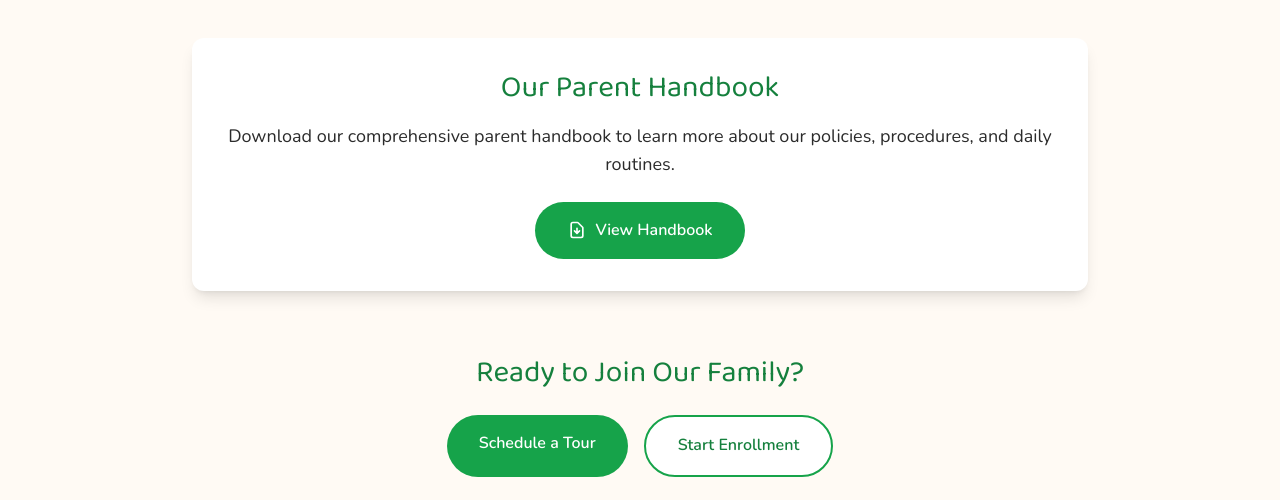
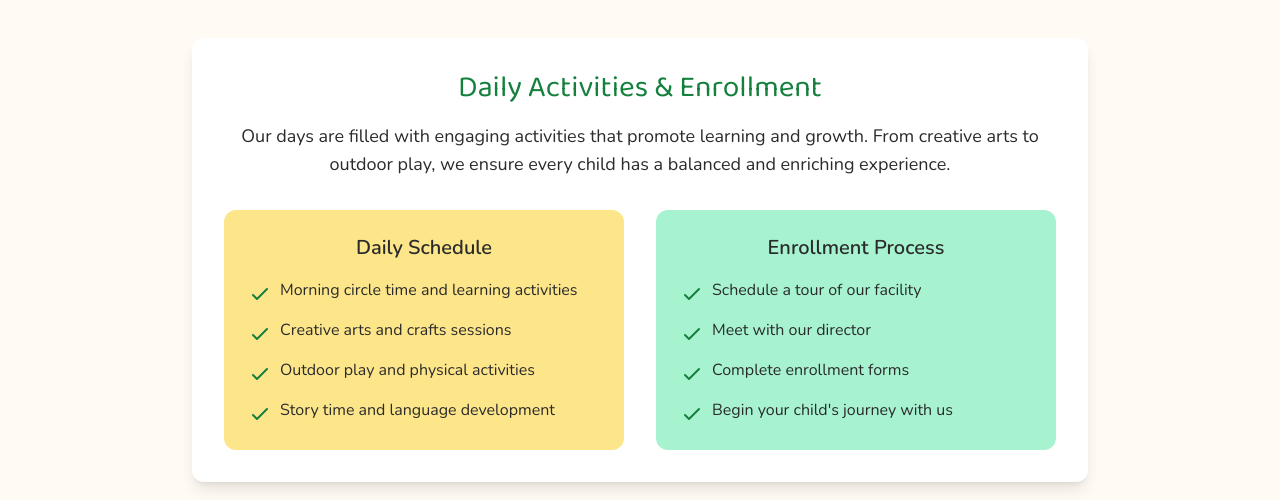
Before and after one commit to roddazad/shining-stars, a Next.js app: page /about-daycare in a window 1280 px wide. Shown: the part 4814-5314 px from the top of the page. Built offline with nearby package versions, Linux system fonts and the light colour scheme.

Commit message:
Update communication methods and replace handbook section with daily activities

```diff
--- a/src/components/AboutDaycare.js
+++ b/src/components/AboutDaycare.js
@@ -73,7 +73,7 @@ const features = [
     title: 'Family Communication',
     description: 'Parents receive regular updates, photos, and open communication to stay connected and involved every step of the way.',
     details: [
-      'Daily communication through our parent portal',
+      'Daily communication through phone calls and emails',
       'Regular newsletters and program updates',
       'Monthly parent-teacher meetings',
       'Family events and community building activities',
@@ -169,7 +169,7 @@ const AboutDaycare = () => {
             ))}
           </div>
 
-          {/* Handbook Section */}
+          {/* Daily Activities & Enrollment Section */}
           <motion.div
             initial={{ opacity: 0, y: 20 }}
             whileInView={{ opacity: 1, y: 0 }}
@@ -177,21 +177,70 @@ const AboutDaycare = () => {
             viewport={{ once: true }}
             className="mt-16 text-center bg-white rounded-xl shadow-lg p-8 max-w-4xl mx-auto"
           >
-            <h2 className="text-3xl font-heading text-green-700 mb-4">Our Parent Handbook</h2>
+            <h2 className="text-3xl font-heading text-green-700 mb-4">Daily Activities & Enrollment</h2>
             <p className="text-[#2b2b2b] text-lg mb-6">
-              Download our comprehensive parent handbook to learn more about our policies, procedures, and daily routines.
+              Our days are filled with engaging activities that promote learning and growth. From creative arts to outdoor play, we ensure every child has a balanced and enriching experience.
             </p>
-            <a
-              href="/handbook.pdf"
-              target="_blank"
-              rel="noopener noreferrer"
-              className="inline-flex items-center gap-2 bg-green-600 text-white px-8 py-4 rounded-full font-semibold hover:bg-green-700 transition"
-            >
-              <svg className="w-5 h-5" fill="none" viewBox="0 0 24 24" stroke="currentColor">
-                <path strokeLinecap="round" strokeLinejoin="round" strokeWidth={2} d="M12 10v6m0 0l-3-3m3 3l3-3m2 8H7a2 2 0 01-2-2V5a2 2 0 012-2h5.586a1 1 0 01.707.293l5.414 5.414a1 1 0 01.293.707V19a2 2 0 01-2 2z" />
-              </svg>
-              View Handbook
-            </a>
+            <div className="grid md:grid-cols-2 gap-8 mt-8">
+              <div className="bg-[#FDE68A] p-6 rounded-xl">
+                <h3 className="text-xl font-semibold text-[#2b2b2b] mb-4">Daily Schedule</h3>
+                <ul className="text-left space-y-3">
+                  <li className="flex items-start space-x-2">
+                    <svg className="w-6 h-6 text-green-700 mt-1 flex-shrink-0" fill="none" viewBox="0 0 24 24" stroke="currentColor">
+                      <path strokeLinecap="round" strokeLinejoin="round" strokeWidth={2} d="M5 13l4 4L19 7" />
+                    </svg>
+                    <span>Morning circle time and learning activities</span>
+                  </li>
+                  <li className="flex items-start space-x-2">
+                    <svg className="w-6 h-6 text-green-700 mt-1 flex-shrink-0" fill="none" viewBox="0 0 24 24" stroke="currentColor">
+                      <path strokeLinecap="round" strokeLinejoin="round" strokeWidth={2} d="M5 13l4 4L19 7" />
+                    </svg>
+                    <span>Creative arts and crafts sessions</span>
+                  </li>
+                  <li className="flex items-start space-x-2">
+                    <svg className="w-6 h-6 text-green-700 mt-1 flex-shrink-0" fill="none" viewBox="0 0 24 24" stroke="currentColor">
+                      <path strokeLinecap="round" strokeLinejoin="round" strokeWidth={2} d="M5 13l4 4L19 7" />
+                    </svg>
+                    <span>Outdoor play and physical activities</span>
+                  </li>
+                  <li className="flex items-start space-x-2">
+                    <svg className="w-6 h-6 text-green-700 mt-1 flex-shrink-0" fill="none" viewBox="0 0 24 24" stroke="currentColor">
+                      <path strokeLinecap="round" strokeLinejoin="round" strokeWidth={2} d="M5 13l4 4L19 7" />
+                    </svg>
+                    <span>Story time and language development</span>
+                  </li>
+                </ul>
+              </div>
+              <div className="bg-[#A7F3D0] p-6 rounded-xl">
+                <h3 className="text-xl font-semibold text-[#2b2b2b] mb-4">Enrollment Process</h3>
+                <ul className="text-left space-y-3">
+                  <li className="flex items-start space-x-2">
+                    <svg className="w-6 h-6 text-green-700 mt-1 flex-shrink-0" fill="none" viewBox="0 0 24 24" stroke="currentColor">
+                      <path strokeLinecap="round" strokeLinejoin="round" strokeWidth={2} d="M5 13l4 4L19 7" />
+                    </svg>
+                    <span>Schedule a tour of our facility</span>
+                  </li>
+                  <li className="flex items-start space-x-2">
+                    <svg className="w-6 h-6 text-green-700 mt-1 flex-shrink-0" fill="none" viewBox="0 0 24 24" stroke="currentColor">
+                      <path strokeLinecap="round" strokeLinejoin="round" strokeWidth={2} d="M5 13l4 4L19 7" />
+                    </svg>
+                    <span>Meet with our director</span>
+                  </li>
+                  <li className="flex items-start space-x-2">
+                    <svg className="w-6 h-6 text-green-700 mt-1 flex-shrink-0" fill="none" viewBox="0 0 24 24" stroke="currentColor">
+                      <path strokeLinecap="round" strokeLinejoin="round" strokeWidth={2} d="M5 13l4 4L19 7" />
+                    </svg>
+                    <span>Complete enrollment forms</span>
+                  </li>
+                  <li className="flex items-start space-x-2">
+                    <svg className="w-6 h-6 text-green-700 mt-1 flex-shrink-0" fill="none" viewBox="0 0 24 24" stroke="currentColor">
+                      <path strokeLinecap="round" strokeLinejoin="round" strokeWidth={2} d="M5 13l4 4L19 7" />
+                    </svg>
+                    <span>Begin your child's journey with us</span>
+                  </li>
+                </ul>
+              </div>
+            </div>
           </motion.div>
 
           {/* Call to Action */}
```
